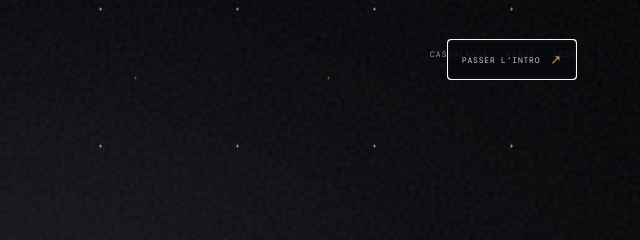
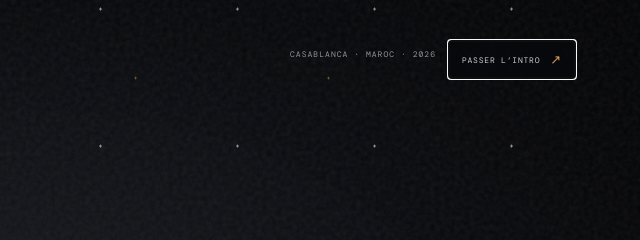
Before and after one commit to milion999-lgtm/portfolio, a plain HTML site: page index.html in a window 1280 px wide. Shown: the top 240 px of the page, 640-1280 px from the left. Drawn offline with nearby package versions, Linux system fonts and the light colour scheme; a web font is replaced by a local one.

Commit message:
Polish intro masthead spacing

```diff
--- a/style.css
+++ b/style.css
@@ -140,3 +140,5 @@ html.intro-finished .scroll-hint{animation:page-enter .7s .65s both,scroll-pulse
   html.has-intro body{overflow:auto}
   html.has-intro .topbar,html.has-intro .hero-copy>*,html.has-intro .profile-panel,html.has-intro .scroll-hint{opacity:1;transform:none}
 }
+
+.intro-masthead>span:last-child{margin-right:140px}@media(max-width:520px){.intro-masthead>span:last-child{margin-right:0}}
```
